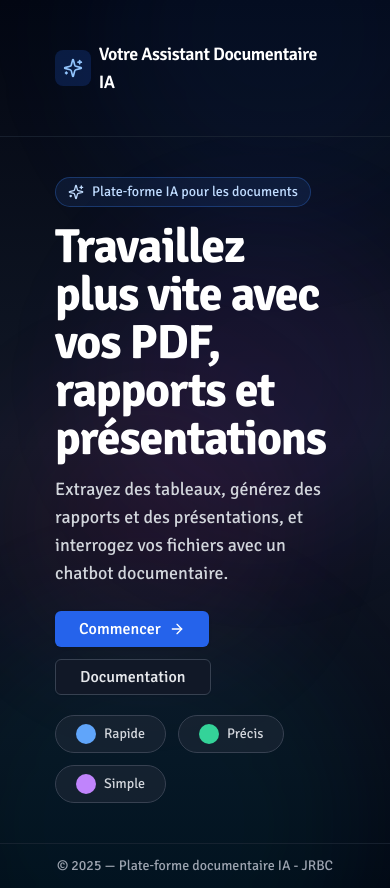
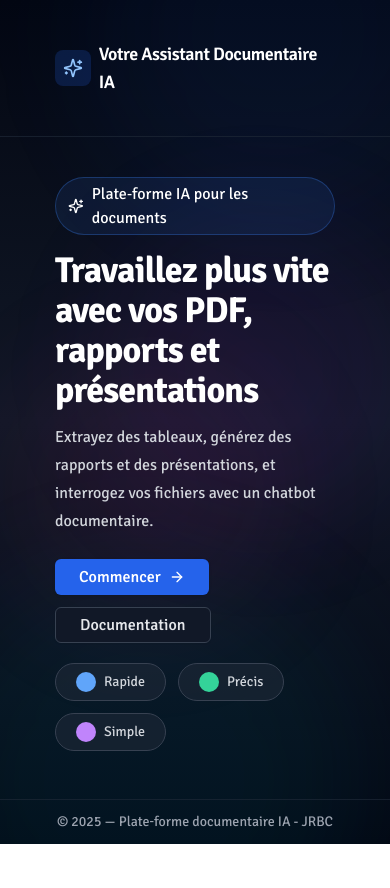
Before and after one commit to Franck-F/projet, a React (Vite) app: page / in a window 390 px wide. After the commit the page ends 844 px from the top, so only its background shows below. Built offline with nearby package versions, Linux system fonts and the light colour scheme.

Commit message:
mise à jour du fichier src/screens/Landing/Landing.tsx

```diff
--- a/src/screens/Landing/Landing.tsx
+++ b/src/screens/Landing/Landing.tsx
@@ -41,33 +41,33 @@ export const Landing = (): JSX.Element => {
         <section className="w-4/5 h-full px-4 sm:px-6 py-10 sm:py-12 flex items-center mx-auto xl:h-full xl:w-4/5">
           <div className="w-full h-full mx-auto grid grid-cols-1 lg:grid-cols-12 gap-8 items-center xl:w-full xl:h-full">
             <div className="lg:col-span-6">
-              <div className="inline-flex items-center gap-2 rounded-full border border-blue-500/30 bg-blue-500/10 px-3 py-1 text-sm text-blue-200 lg:text-3xl">
+              <div className="inline-flex items-center gap-2 rounded-full border border-blue-500/30 bg-blue-500/10 px-3 py-1 text-base sm:text-lg lg:text-3xl">
                 <Sparkles className="h-4 w-4" />
                 Plate‑forme IA pour les documents
               </div>
-              <h1 className="mt-4 text-5xl sm:text-6xl lg:text-9xl font-bold tracking-tight">
+              <h1 className="mt-4 text-4xl sm:text-5xl md:text-6xl lg:text-7xl xl:text-8xl font-bold tracking-tight">
                 Travaillez plus vite avec vos PDF, rapports et présentations
               </h1>
-              <p className="mt-3 text-lg sm:text-xl lg:text-3xl lg:py-9 text-gray-300 leading-7 max-w-2xl">
+              <p className="mt-3 text-base sm:text-lg md:text-xl lg:text-2xl lg:py-9 text-gray-300 leading-7 max-w-2xl">
                 Extrayez des tableaux, générez des rapports et des présentations, et interrogez vos fichiers avec un chatbot documentaire.
               </p>
               <div className="mt-6 flex flex-wrap gap-3">
-                <Button asChild className="lg:h-20 lg:w-80  px-6 bg-blue-600 hover:bg-blue-500 text-white text-base lg:text-2xl">
+                <Button asChild className="lg:h-20 lg:w-80  px-6 bg-blue-600 hover:bg-blue-500 text-white text-base lg:text-lg xl:text-xl">
                   <Link to="/app" className="inline-flex items-center gap-2">Commencer <ArrowRight className="h-8 w-8" /></Link>
                 </Button>
-                <Button asChild variant="outline" className="lg:h-20 lg:w-70 px-6 border-gray-700 bg-gray-900 hover:bg-gray-800 text-gray-200 text-base lg:text-2xl">
+                <Button asChild variant="outline" className="lg:h-20 lg:w-70 px-6 border-gray-700 bg-gray-900 hover:bg-gray-800 text-gray-200 text-base lg:text-lg xl:text-xl">
                   <Link to="/help">Documentation</Link>
                 </Button>
               </div>
               {/* Compact value props row */}
               <div className="mt-5 flex flex-wrap items-center gap-3 text-sm text-gray-300">
-                <span className="inline-flex items-center gap-2 rounded-[5vh] border border-gray-700 bg-gray-800/60 px-5 py-2 lg:h-20 lg:w-40 lg:text-2xl">
+                <span className="inline-flex items-center gap-2 rounded-[5vh] border border-gray-700 bg-gray-800/60 px-5 py-2 sm:text-base lg:text-lg">
                   <span className="h-5 w-5  rounded-full bg-blue-400" /> Rapide
                 </span>
-                <span className="inline-flex items-center gap-2 rounded-[5vh] border border-gray-700 bg-gray-800/60 px-5 py-2 lg:h-20 lg:w-40 lg:text-2xl">
+                <span className="inline-flex items-center gap-2 rounded-[5vh] border border-gray-700 bg-gray-800/60 px-5 py-2 sm:text-base lg:text-lg">
                   <span className="h-5 w-5 rounded-full bg-emerald-400" /> Précis
                 </span>
-                <span className="inline-flex items-center gap-2 rounded-[5vh] border border-gray-700 bg-gray-800/60 px-5 py-2 lg:h-20 lg:w-40 lg:text-2xl">
+                <span className="inline-flex items-center gap-2 rounded-[5vh] border border-gray-700 bg-gray-800/60 px-5 py-2 sm:text-base lg:text-lg">
                   <span className="h-5 w-5 rounded-full bg-purple-400" /> Simple
                 </span>
               </div>
@@ -77,28 +77,28 @@ export const Landing = (): JSX.Element => {
               <div className="lg:w-full lg:h-4/5 rounded-2xl border border-gray-800 bg-gray-900/60 shadow-xl p-5 backdrop-blur">
                 <div className="grid grid-cols-2 gap-3">
                   <div className="rounded-xl border border-gray-800 bg-gray-900/60 p-3 transition-transform duration-300 hover:-translate-y-1">
-                    <div className="inline-flex items-center gap-2 text-cyan-300 mb-2 lg:text-lg xl:text-xl]">
+                    <div className="inline-flex items-center gap-2 text-cyan-300 mb-2 text-base lg:text-lg xl:text-xl">
                       <FileSpreadsheet className="h-15 w-15 lg:h-16 lg:w-16 xl:h-17 xl:w-17" />
                       Extraction de tableaux
                     </div>
                     <p className="text-gray-400 text-sm lg:text-base xl:text-lg">PDF → XLSX multi‑feuilles, prêt à analyser.</p>
                   </div>
                   <div className="rounded-xl border border-gray-800 bg-gray-900/60 p-3 transition-transform duration-300 hover:-translate-y-1">
-                    <div className="inline-flex items-center gap-2 text-emerald-300 mb-2 lg:text-lg xl:text-xl">
+                    <div className="inline-flex items-center gap-2 text-emerald-300 mb-2 text-base lg:text-lg xl:text-xl">
                       <FileText className="h-15 w-15 lg:h-16 lg:w-16 xl:h-17 xl:w-17" />
                       Rapport automatisé
                     </div>
                     <p className="text-gray-400 text-sm lg:text-base xl:text-lg">Analyses fiables, rapport fidèle aux données.</p>
                   </div>
                   <div className="rounded-xl border border-gray-800 bg-gray-900/60 p-3 transition-transform duration-300 hover:-translate-y-1">
-                    <div className="inline-flex items-center gap-2 text-orange-300 mb-2 lg:text-lg xl:text-xl">
+                    <div className="inline-flex items-center gap-2 text-orange-300 mb-2 text-base lg:text-lg xl:text-xl">
                       <Presentation className="h-15 w-15 lg:h-16 lg:w-16 xl:h-17 xl:w-17" />
                       Présentation claire
                     </div>
                     <p className="text-gray-400 text-sm lg:text-base xl:text-lg">Slides prêtes à l’emploi depuis les points clés.</p>
                   </div>
                   <div className="rounded-xl border border-gray-800 bg-gray-900/60 p-3 transition-transform duration-300 hover:-translate-y-1">
-                    <div className="inline-flex items-center gap-2 text-purple-300 mb-2 lg:text-lg xl:text-xl">
+                    <div className="inline-flex items-center gap-2 text-purple-300 mb-2 text-base lg:text-lg xl:text-xl">
                       <Bot className="h-15 w-15 lg:h-16 lg:w-16 xl:h-17 xl:w-17" />
                       Chatbot documentaire
                     </div>
```
